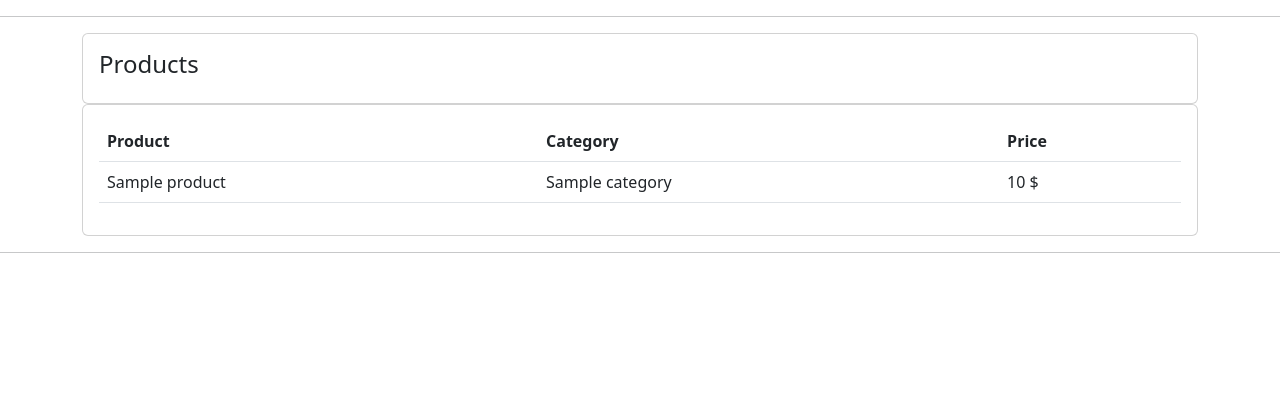
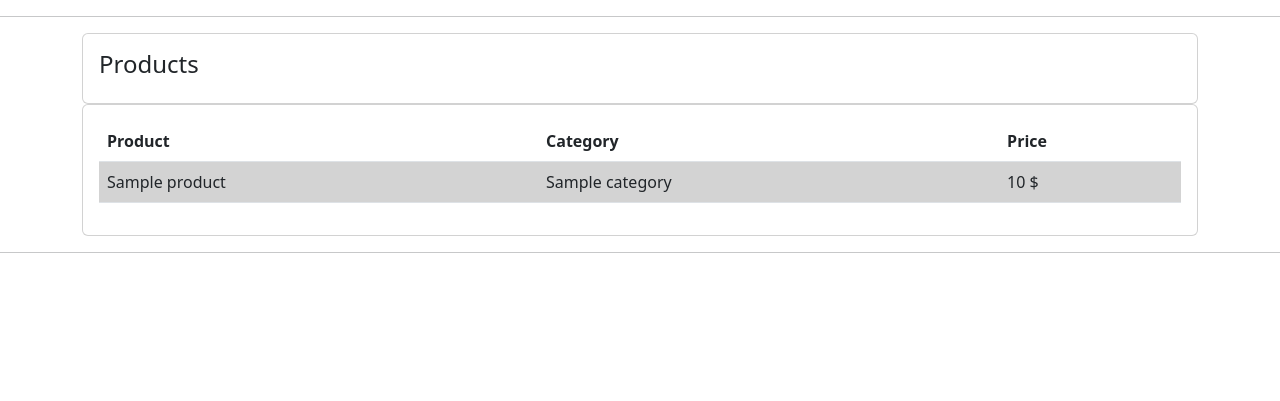
Before and after one commit to zebra-f/Django-CRM-One, a Django app: template accounts/templates/accounts/products.html in a window 1280 px wide. Shown: the part 76-477 px from the top of the page. Run offline with Django 4.2, Linux system fonts and the light colour scheme; the template is opened without the code that fills it: most values are stand-ins (such as "Sample title", 1, 10 or a date in 2020).

Commit message:
table styling

```diff
--- a/static/css/main.css
+++ b/static/css/main.css
@@ -16,3 +16,7 @@
     padding-top: 1.2rem;
     padding-bottom: 1.2rem;
 }
+
+table tr:nth-child(even) {
+    background-color: lightgrey;
+}
```
